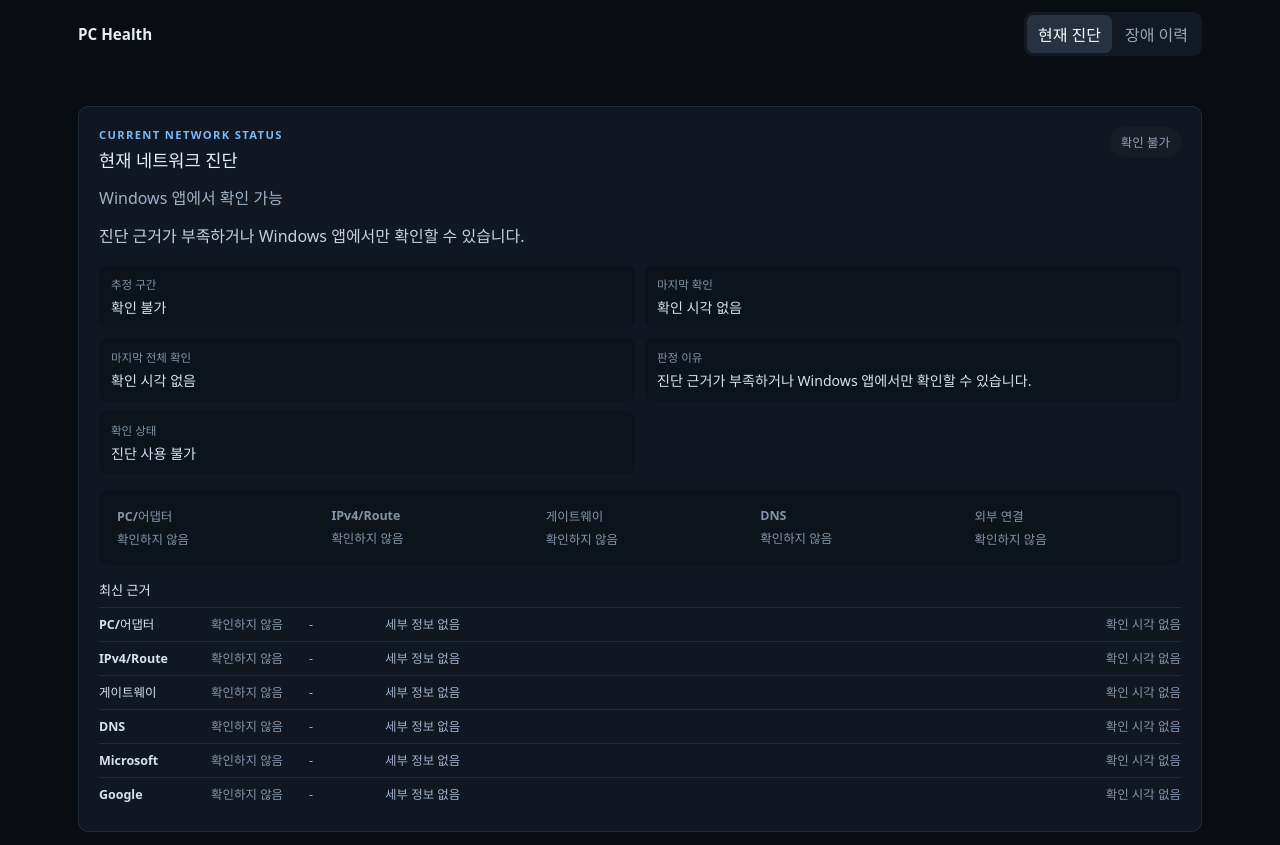
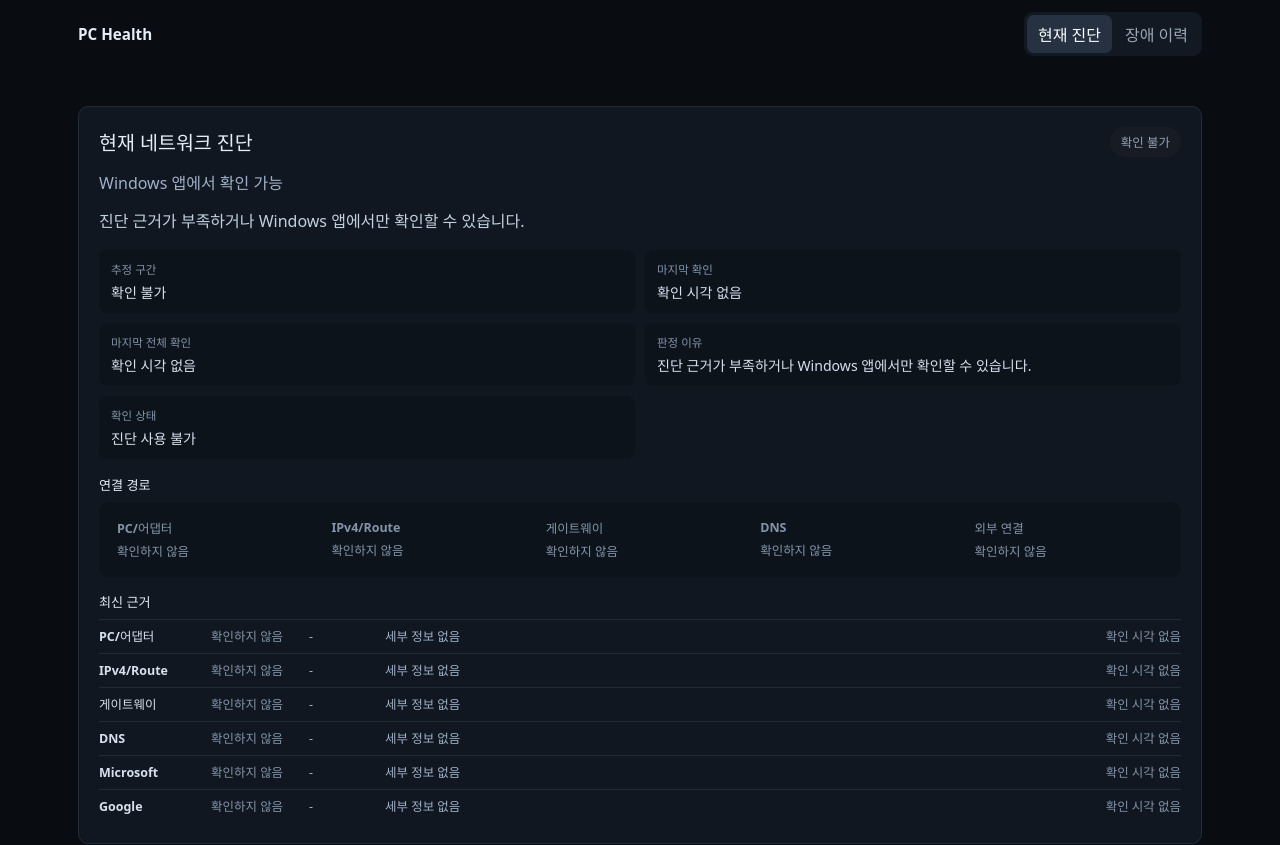
Before and after one commit to qpow1018/pc-health, a React (Vite) app: page / in a window 1280 px wide. Shown: the top 845 px of the page. Built offline with nearby package versions, Linux system fonts and the light colour scheme.

Commit message:
style: clarify network status path

```diff
--- a/src/features/network-diagnostics/NetworkStatusPanel.module.css
+++ b/src/features/network-diagnostics/NetworkStatusPanel.module.css
@@ -13,17 +13,9 @@
   gap: 20px;
 
   h2 {
-    margin: 5px 0 0;
-    font-size: 1.1rem;
+    margin: 0;
+    font-size: 1.22rem;
   }
-}
-
-.label {
-  margin: 0;
-  color: #79b8ff;
-  font-size: 0.7rem;
-  font-weight: 700;
-  letter-spacing: 0.12em;
 }
 
 .status {
@@ -94,11 +86,19 @@
   }
 }
 
+.path-section {
+  margin-top: 16px;
+
+  h3 {
+    margin: 0 0 8px;
+    font-size: 0.82rem;
+  }
+}
+
 .path {
   display: grid;
   grid-template-columns: repeat(5, minmax(0, 1fr));
   gap: 6px;
-  margin-top: 16px;
   border-radius: 10px;
   padding: 8px;
   background: #0d131b;
--- a/src/features/network-diagnostics/NetworkStatusPanel.tsx
+++ b/src/features/network-diagnostics/NetworkStatusPanel.tsx
@@ -423,7 +423,6 @@ export default function NetworkStatusPanel() {
     >
       <div className={styles["panel-header"]}>
         <div>
-          <p className={styles["label"]}>CURRENT NETWORK STATUS</p>
           <h2 id="network-status-title">현재 네트워크 진단</h2>
         </div>
         <strong
@@ -490,6 +489,8 @@ export default function NetworkStatusPanel() {
         </div>
       </dl>
 
+      <div className={styles["path-section"]}>
+        <h3>연결 경로</h3>
         <div className={styles["path"]} aria-label="구간별 진단 경로">
           {displayPathStages.map((stage) => (
             <div
@@ -503,6 +504,7 @@ export default function NetworkStatusPanel() {
             </div>
           ))}
         </div>
+      </div>
 
       <div className={styles["evidence"]}>
         <h3>최신 근거</h3>
```
Also changed, not shown: 1 other file (tests, documents, lock files or other folders). Lines whose indentation alone changed are shown as unchanged.
